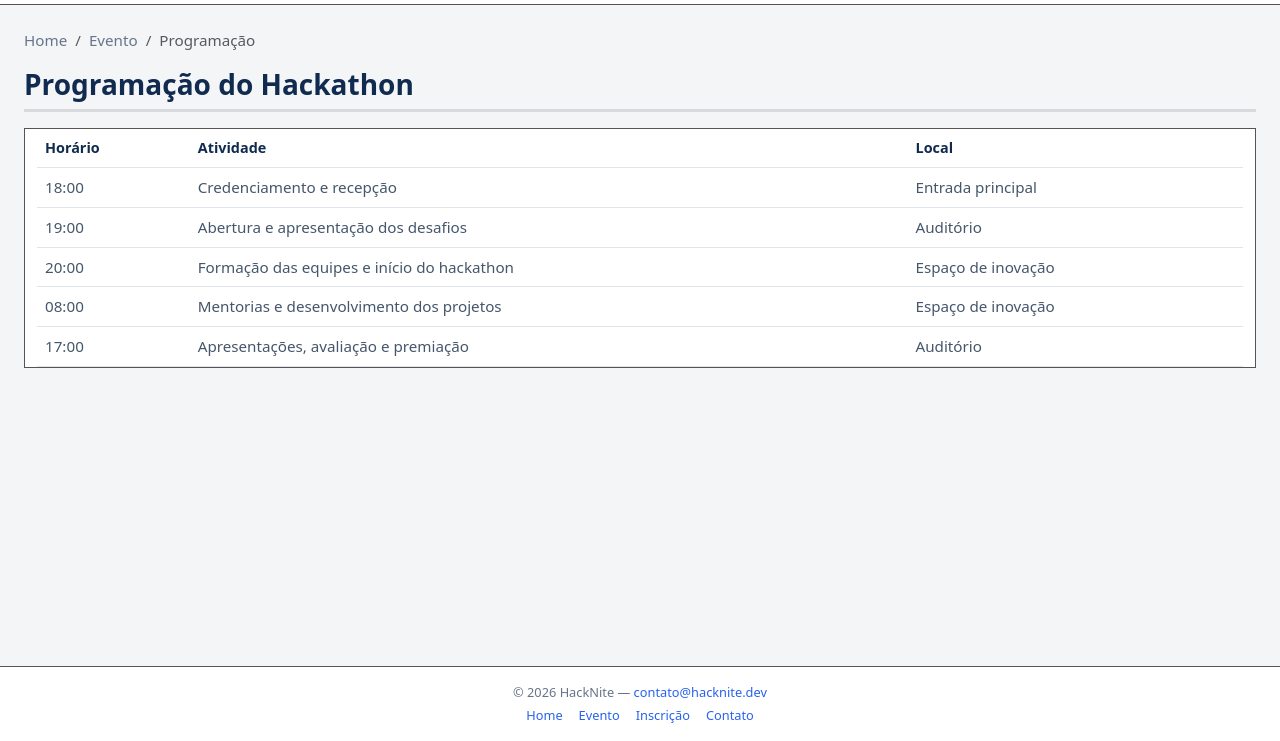
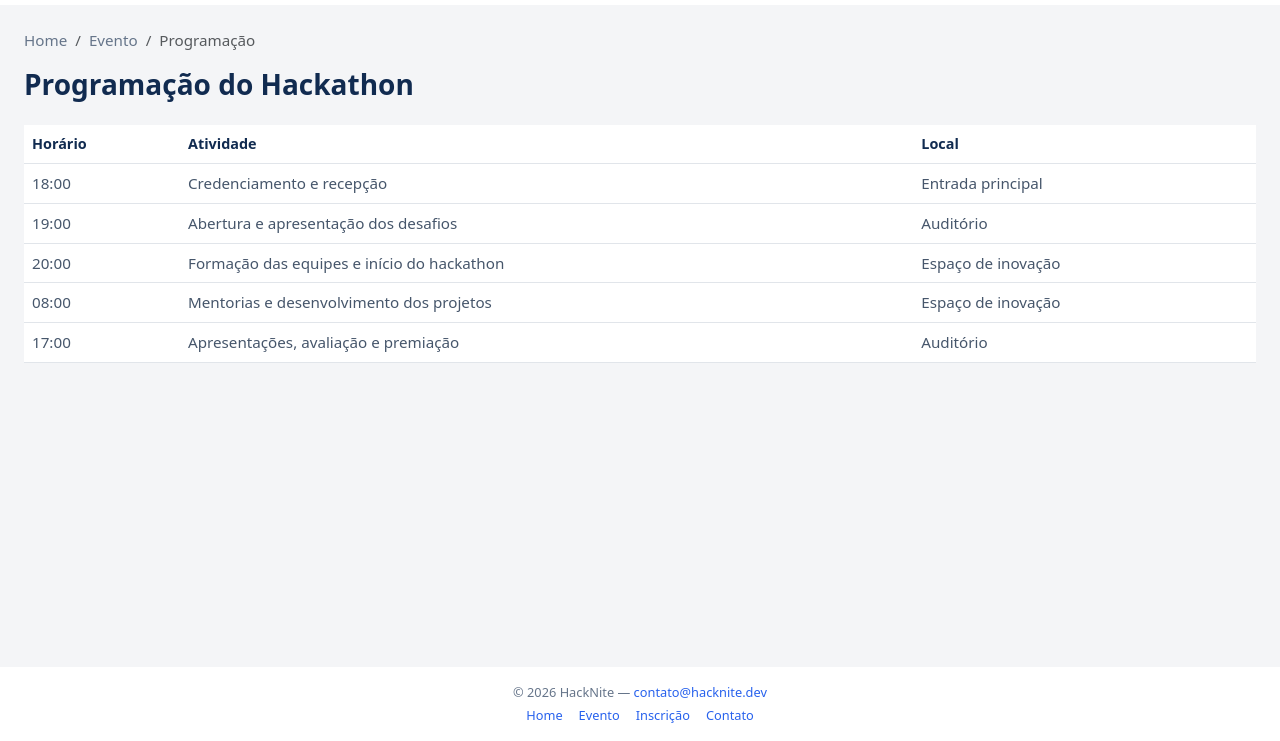
Before and after one commit to VictorCCruz1/Dev_Web, a plain HTML site: page HackNite/programacao.html in a window 1280 px wide. Shown: the part 59-800 px from the top of the page. Drawn offline with nearby package versions, Linux system fonts and the light colour scheme.

Commit message:
Detalhes finais do commit: - Alterações no arquivo CSS para ajustar a altura mínima do painel principal e estilizar elementos da página de contato. - Atualização do arquivo HTML de contato para incluir navegação e breadcrumbs corretos

```diff
--- a/HackNite/assets/css/style.css
+++ b/HackNite/assets/css/style.css
@@ -1,7 +1,10 @@
 :root {
   --ink: #112b50;
   --muted: #66758a;
-  --line: #555;
+  --line-color: #2862ed;  /* Cor */
+  --line-width: 2px;      /* Espessura */
+  --line-style: solid;    /* Estilo: solid, dashed, dotted */
+  --line: var(--line-width) var(--line-style) var(--line-color);
   --page: #f4f5f7;
   --brand: #2862ed;
 }
@@ -23,6 +26,11 @@ body {
 
 a {
   color: var(--brand);
+}
+
+main {
+  flex: 1;
+  min-height: 500px;
 }
 
 .site-nav {
@@ -65,7 +73,7 @@ a {
 }
 
 .hero-panel {
-  min-height: 230px;
+  min-height: 300px;
   display: flex;
   flex-direction: column;
   justify-content: center;
@@ -141,11 +149,12 @@ a {
 .page-heading {
   margin-bottom: 1rem;
   padding-bottom: 0.5rem;
-  border-bottom: 3px solid #d8dadd;
+  border-bottom: 3px solid var(--line); /* Alterado de #d8dadd para var(--line) */
 }
 
-.schedule-wrap {
-  padding: 0 0.75rem;
+.schedule-wrap .table {
+  --bs-table-bg: transparent;
+  --bs-table-border-color: var(--line); /* Alterado de #e1e5ea para var(--line) */
 }
 
 .schedule-wrap .table {
```
Also changed, not shown: HackNite/contato.html (+1 -1 lines).
